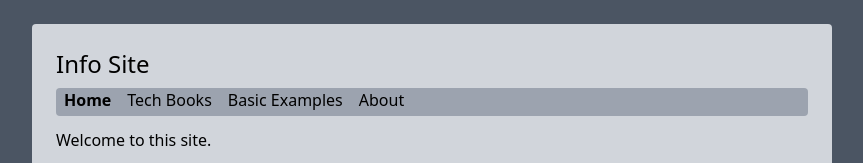
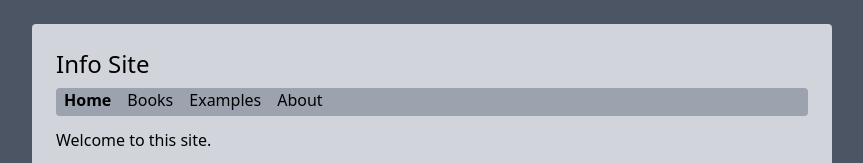
Before and after one commit to edwardtanguay/vue3-showcase-site, a Vue app: page / in a window 1280 px wide. Shown: the top 163 px of the page, without its empty margins (208-1071 px from the left). Built offline with nearby package versions, Linux system fonts and the light colour scheme.

Commit message:
nav fixed

```diff
--- a/src/components/SiteNav.vue
+++ b/src/components/SiteNav.vue
@@ -1,8 +1,8 @@
 <template>
 	<nav class="bg-gray-400 flex gap-4 px-2 pb-1 pt-1 md:pt-0 rounded mb-3">
 		<router-link to="/">Home</router-link>
-		<router-link to="/techbooks">Tech Books</router-link>
-		<router-link to="/examples001">Basic Examples</router-link>
+		<router-link to="/techbooks">Books</router-link>
+		<router-link to="/examples001">Examples</router-link>
 		<router-link to="/about">About</router-link>
 	</nav>
 </template>
```
